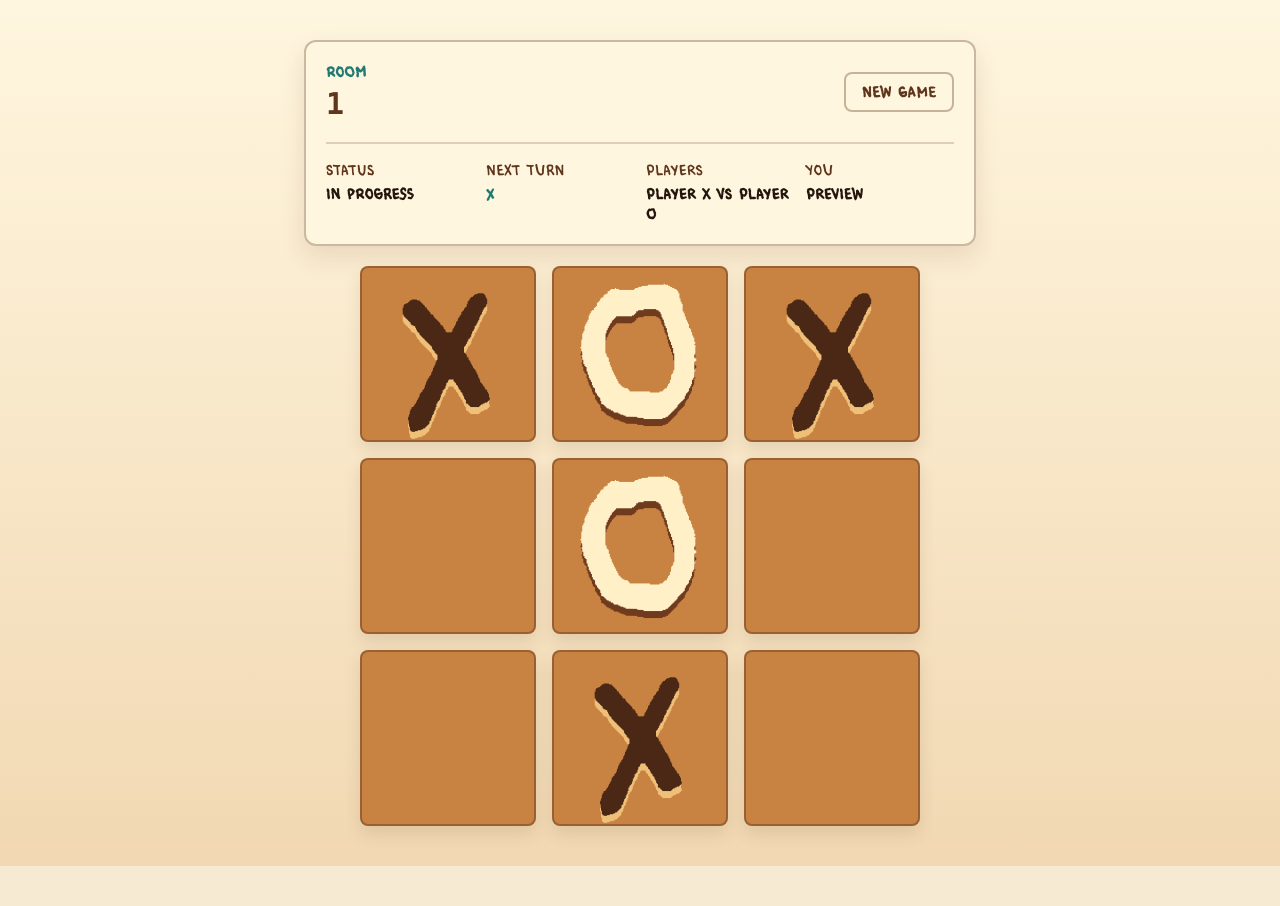
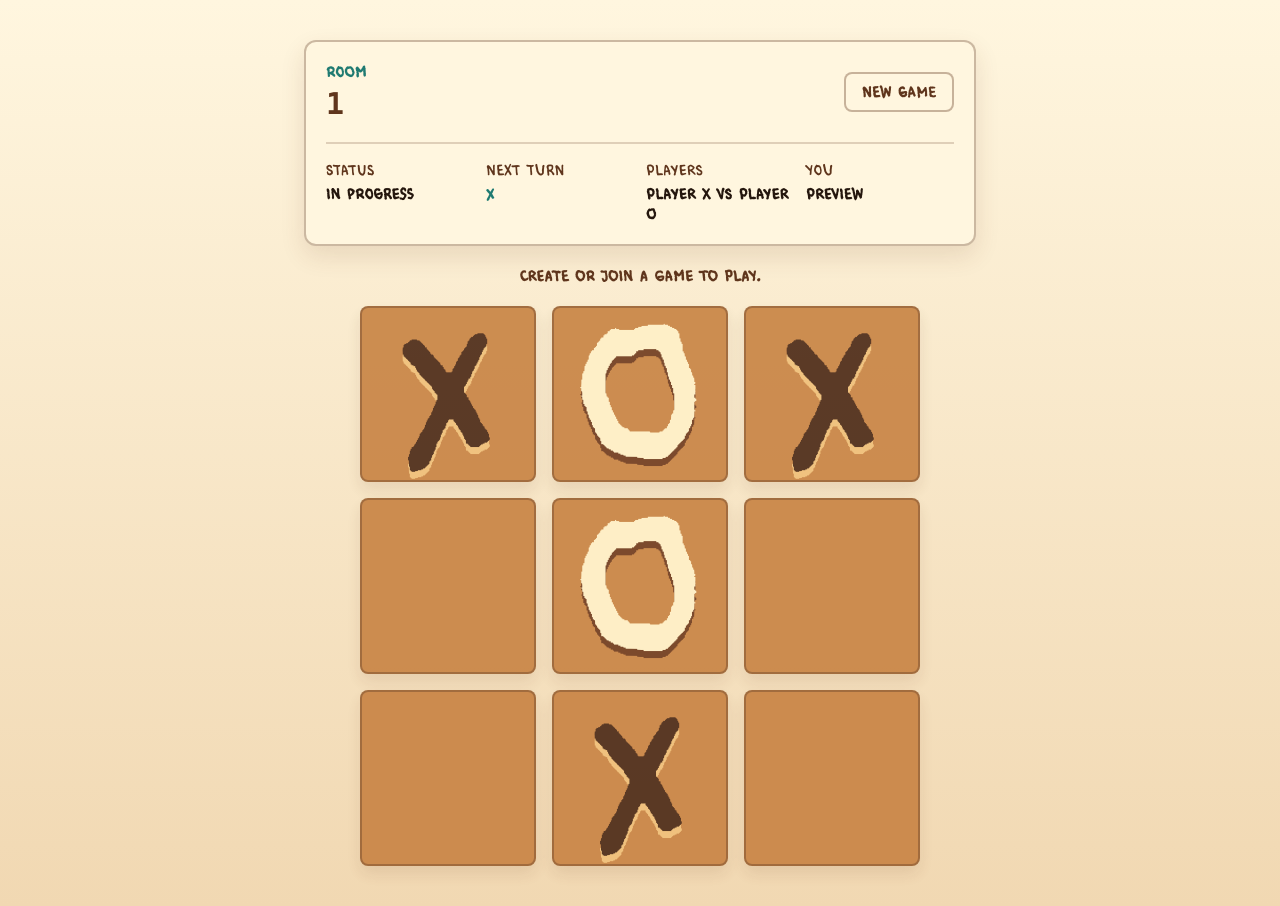
Before and after one commit to MehrshadFb/xo-nextjs, a Next.js app: page /game/1 in a window 1280 px wide. Before the commit the page ends 866 px from the top, so only its background shows below. Built offline with nearby package versions, Linux system fonts and the light colour scheme.

Commit message:
Wire board moves to API

```diff
--- a/src/components/game-board.tsx
+++ b/src/components/game-board.tsx
@@ -2,10 +2,17 @@ import { Mark, markLabel } from "@/lib/game";
 
 type GameBoardProps = {
   board: Mark[];
-  interactive?: boolean;
+  canMove?: boolean;
+  isMoving?: boolean;
+  onMove?: (cellIndex: number) => void;
 };
 
-export function GameBoard({ board, interactive = false }: GameBoardProps) {
+export function GameBoard({
+  board,
+  canMove = false,
+  isMoving = false,
+  onMove,
+}: GameBoardProps) {
   return (
     <div
       aria-label="XO board"
@@ -14,18 +21,21 @@ export function GameBoard({ board, interactive = false }: GameBoardProps) {
     >
       {board.map((mark, index) => {
         const isEmpty = mark === "empty";
+        const isDisabled = !canMove || !isEmpty || isMoving;
 
         return (
           <button
             key={`${mark}-${index}`}
             type="button"
-            disabled={!interactive || !isEmpty}
+            disabled={isDisabled}
+            onClick={() => onMove?.(index)}
             aria-label={
               isEmpty ? `Cell ${index + 1}, empty` : `Cell ${index + 1}, ${mark}`
             }
             className={[
               "wood-cell grid aspect-square place-items-center rounded-lg font-black transition focus:outline-none focus:ring-4 focus:ring-[#d7fff8]",
               isEmpty ? "wood-cell-empty" : "",
+              isDisabled ? "opacity-90" : "hover:-translate-y-0.5",
               mark === "x" ? "mark-x" : "",
               mark === "o" ? "mark-o" : "",
             ].join(" ")}
--- a/src/components/game-room.tsx
+++ b/src/components/game-room.tsx
@@ -1,7 +1,7 @@
 "use client";
 
 import { useEffect, useMemo, useState } from "react";
-import { getGameState } from "@/lib/api";
+import { getGameState, makeMove } from "@/lib/api";
 import { GameBoard } from "@/components/game-board";
 import { GameStatus } from "@/components/game-status";
 import { GameState, previewGame } from "@/lib/game";
@@ -45,6 +45,7 @@ export function GameRoom({ roomCode }: GameRoomProps) {
   const [session, setSession] = useState<GameSession | null>(null);
   const [remoteGame, setRemoteGame] = useState<GameState | null>(null);
   const [error, setError] = useState("");
+  const [isMoving, setIsMoving] = useState(false);
 
   useEffect(() => {
     const timerId = window.setTimeout(() => {
@@ -65,6 +66,7 @@ export function GameRoom({ roomCode }: GameRoomProps) {
       .then(({ state }) => {
         if (isCurrent) {
           setRemoteGame(state);
+          setError("");
         }
       })
       .catch((requestError) => {
@@ -86,16 +88,71 @@ export function GameRoom({ roomCode }: GameRoomProps) {
     () => remoteGame ?? buildFallbackGame(roomCode, session),
     [remoteGame, roomCode, session],
   );
+  const canMove =
+    Boolean(session) &&
+    game.status === "in_progress" &&
+    game.nextTurn === session?.playerMark &&
+    !isMoving;
+
+  async function handleMove(cellIndex: number) {
+    if (!session || !canMove || game.board[cellIndex] !== "empty") {
+      return;
+    }
+
+    setIsMoving(true);
+    setError("");
+
+    try {
+      const { state } = await makeMove(game.gameId, session.playerToken, cellIndex);
+      setRemoteGame(state);
+    } catch (requestError) {
+      setError(
+        requestError instanceof Error
+          ? requestError.message
+          : "Unable to make move.",
+      );
+    } finally {
+      setIsMoving(false);
+    }
+  }
+
+  function statusMessage() {
+    if (!session) {
+      return "Create or join a game to play.";
+    }
+
+    if (game.status === "waiting") {
+      return "Waiting for the second player.";
+    }
+
+    if (game.status !== "in_progress") {
+      return "Game over.";
+    }
+
+    if (isMoving) {
+      return "Saving move...";
+    }
+
+    return game.nextTurn === session.playerMark ? "Your turn." : "Opponent's turn.";
+  }
 
   return (
     <section className="mx-auto grid w-full max-w-2xl gap-5">
       <GameStatus game={game} session={session} />
+      <p className="text-center text-sm font-black text-[#5f351c]">
+        {statusMessage()}
+      </p>
       {error ? (
         <p className="wood-panel rounded-xl p-4 text-sm font-black text-[#8b2f1f]">
           {error}
         </p>
       ) : null}
-      <GameBoard board={game.board} />
+      <GameBoard
+        board={game.board}
+        canMove={canMove}
+        isMoving={isMoving}
+        onMove={handleMove}
+      />
     </section>
   );
 }
```
